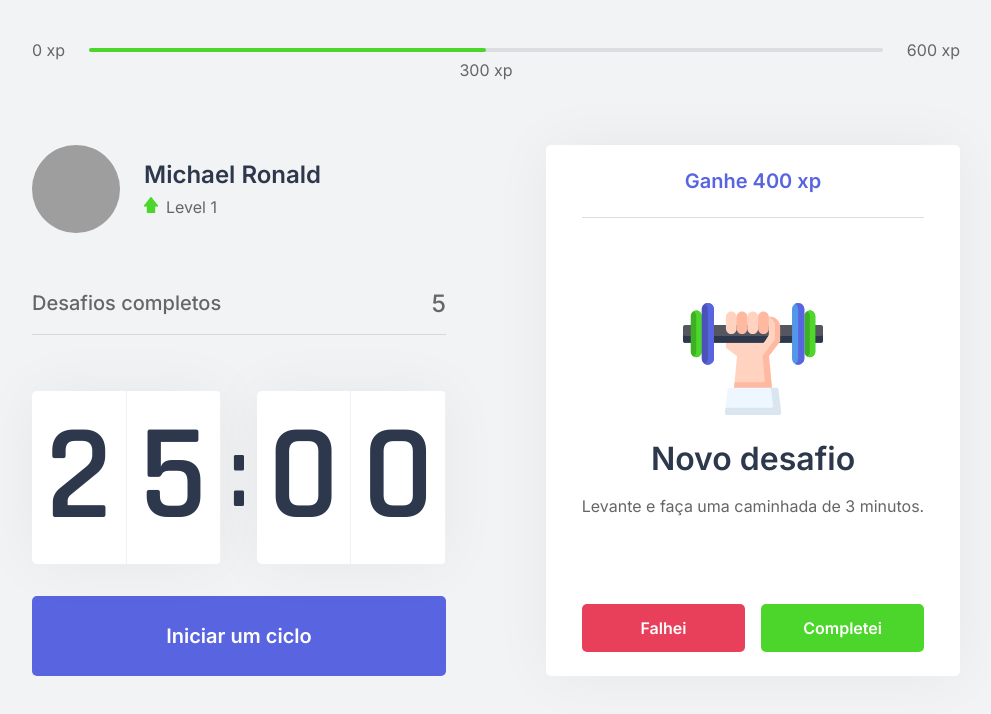
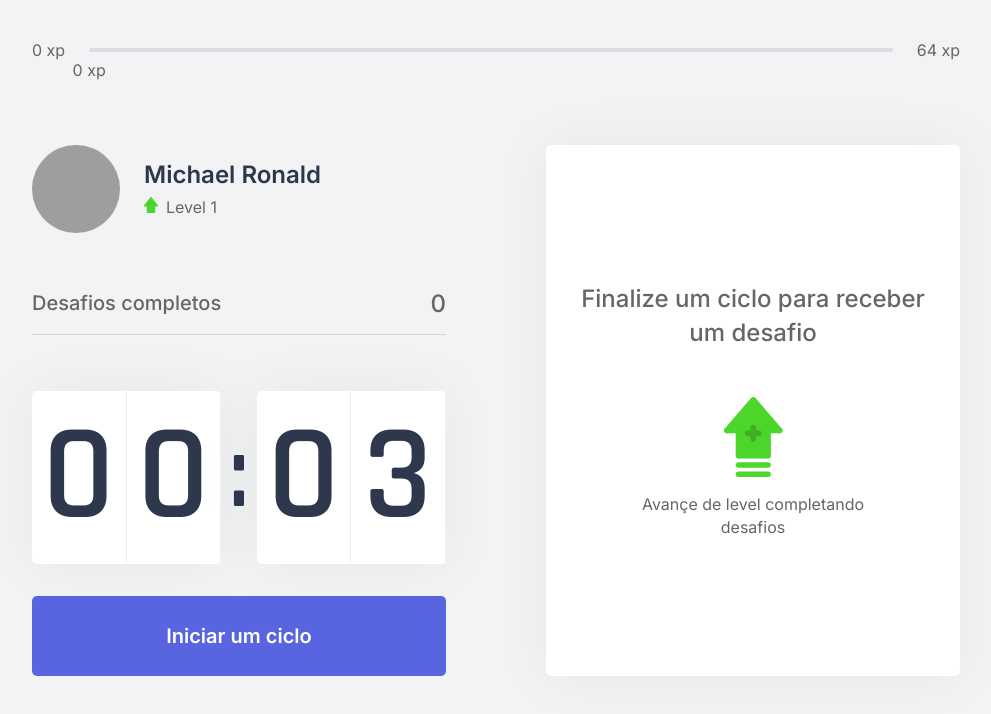
Before and after one commit to MRonald/exercoder, a Next.js app: page / in a window 1280 px wide. Shown: the top 714 px of the page, without its empty margins (144-1135 px from the left). Built offline with nearby package versions, Linux system fonts and the light colour scheme; grey boxes are pictures that could not be loaded.

Commit message:
Inserção de exercícios no challenges.json | Criando contexto do challenge | Mostrando dados de forma dinâmica com context

```diff
--- /dev/null
+++ b/challenges.json
@@ -0,0 +1,62 @@
+[
+  {
+    "type": "body",
+    "description": "Estique um de seus braços com a palma da mão virada para frente e puxe os dedos para cima por 10 segundos por mão.",
+    "amount": 80
+  },
+  {
+    "type": "body",
+    "description": "Estique seu braço contra o peito e puxe-o utilizando o outro braço por 10 segundos por braço.",
+    "amount": 60
+  },
+  {
+    "type": "body",
+    "description": "Puxe seu pescoço com a ajuda da mão para a direita e para a esquerda, permanecendo na posição por alguns segundos.",
+    "amount": 70
+  },
+  {
+    "type": "body",
+    "description": "Com as duas mãos na parte de trás da cabeça, leve-a para baixo, alongando a parte de trás da região.",
+    "amount": 60
+  },
+  {
+    "type": "body",
+    "description": "Cruze as pernas e desça com as mãos esticadas em direção ao chão. Repita o movimento com a outra perna na frente.",
+    "amount": 100
+  },
+  {
+    "type": "body",
+    "description": "Sentado, abra as pernas e tente encostar as palmas das mãos no chão, repita 3 vezes por 5 segundos.",
+    "amount": 80
+  },
+  {
+    "type": "body",
+    "description": "Puxe o joelho de encontro ao peito e segure, troque de perna após 10 segundos.",
+    "amount": 50
+  },
+  {
+    "type": "body",
+    "description": "Sentado, cruze uma perna e incline seu tronco à frente, troque de perna após 10 segundos.",
+    "amount": 80
+  },
+  {
+    "type": "eye",
+    "description": "Sentado, feche os olhos e cubra-os com as palmas da mão durante 2 minutos, depois abra normalmente.",
+    "amount": 90
+  },
+  {
+    "type": "eye",
+    "description": "Em algum ambiente aberto, olhe o mais longe que puder em quatro direções por 3s, mexa apenas os olhos. Repita 3 vezes.",
+    "amount": 140
+  },
+  {
+    "type": "eye",
+    "description": "Usando os polegares, massage a área abaixo das sobrancelhas em movimentos circulares por 15 segundos.",
+    "amount": 70
+  },
+  {
+    "type": "body",
+    "description": "Em pé, gire a cintura o máximo que puder para a esquerda, segure por cinco segundos. Repita para a direita.",
+    "amount": 90
+  }
+]
--- a/src/components/ChallengeBox.tsx
+++ b/src/components/ChallengeBox.tsx
@@ -1,19 +1,22 @@
 import styles from '../styles/components/ChallengeBox.module.css';
 
+import { useContext } from 'react';
+import { ChallengesContext } from '../contexts/ChallengesContext';
+
 export function ChallengeBox() {
-    const hasActiveChallenge = true;
+    const { activeChallenge, resetChallenge } = useContext(ChallengesContext);
     return (
         <div className={styles.challengeBoxContainer}>
-            {hasActiveChallenge ? (
+            {activeChallenge ? (
                 <div className={styles.challengeActive}>
-                    <header>Ganhe 400 xp</header>
+                    <header>Ganhe {activeChallenge.amount} xp</header>
                     <main>
-                        <img src="icons/body.svg" alt="body"/>
+                        <img src={`icons/${activeChallenge.type}.svg`} alt="body"/>
                         <strong>Novo desafio</strong>
-                        <p>Levante e faça uma caminhada de 3 minutos.</p>
+                        <p>{activeChallenge.description}</p>
                     </main>
                     <footer>
-                        <button type="button" className={styles.challengeFailedButton} onClick={() => alert()}>Falhei</button>
+                        <button type="button" className={styles.challengeFailedButton} onClick={resetChallenge}>Falhei</button>
                         <button type="button" className={styles.challengeSucceededButton} onClick={() => alert()}>Completei</button>
                     </footer>
                 </div>
--- a/src/components/CompletedChallenges.tsx
+++ b/src/components/CompletedChallenges.tsx
@@ -1,10 +1,15 @@
 import styles from '../styles/components/CompletedChallenges.module.css';
 
+import { useContext } from 'react';
+import { ChallengesContext } from '../contexts/ChallengesContext';
+
 export function CompletedChallenges() {
+    const { challengesCompleted } = useContext(ChallengesContext);
+
     return (
         <div className={styles.completedChallengesContainer}>
             <span>Desafios completos</span>
-            <span>5</span>
+            <span>{challengesCompleted}</span>
         </div>
     );
 }
--- a/src/components/Countdown.tsx
+++ b/src/components/Countdown.tsx
@@ -1,10 +1,13 @@
-import { useState, useEffect } from 'react';
+import { useState, useEffect, useContext } from 'react';
+import { ChallengesContext } from '../contexts/ChallengesContext';
 import styles from '../styles/components/Countdown.module.css';
 
 let countdownTimeout: NodeJS.Timeout;
 
 export function Countdown() {
-    const [time, setTime] = useState(25 * 60);
+    const { startNewChallenge } = useContext(ChallengesContext);
+
+    const [time, setTime] = useState(0.05 * 60);
     const [isActive, setIsActive] = useState(false);
     const [hasFinished, setHasFinished] = useState(false);
 
@@ -32,6 +35,7 @@ export function Countdown() {
         } else if (isActive && time === 0) {
             setHasFinished(true);
             setIsActive(false);
+            startNewChallenge();
         }
     }, [isActive, time]);
 
@@ -51,7 +55,7 @@ export function Countdown() {
             {hasFinished ? (
                 <button disabled className={styles.countdownButton}>
                     Ciclo encerrado
-                    <img src="icons/check-circle.svg" alt="check"/>
+                    <img src="icons/check-circle.png" alt="check"/>
                 </button>
             ) : (
                 <>
--- a/src/components/ExperienceBar.tsx
+++ b/src/components/ExperienceBar.tsx
@@ -1,16 +1,22 @@
 import styles from '../styles/components/ExperienceBar.module.css';
 
+import { useContext } from 'react';
+import { ChallengesContext } from '../contexts/ChallengesContext';
+
 export default function ExperienceBar() {
+    const { currentExperience, experienceToNextLevel } = useContext(ChallengesContext);
+    const percentToNextLevel = Math.round(currentExperience * 100) / experienceToNextLevel;
+
     return (
         <header className={styles.experienceBar}>
             <span>0 xp</span>
             <div>
-                <div style={{width: '50%'}}></div>
-                <span className={styles.currentExperience} style={{left: '50%'}}>
-                    300 xp
+                <div style={{width: `${percentToNextLevel}%`}}></div>
+                <span className={styles.currentExperience} style={{left: `${percentToNextLevel}%`}}>
+                    {`${currentExperience} xp`}
                 </span>
             </div>
-            <span>600 xp</span>
+            <span>{`${experienceToNextLevel} xp`}</span>
         </header>
     );
 }
--- /dev/null
+++ b/src/contexts/ChallengesContext.tsx
@@ -0,0 +1,65 @@
+import { createContext, useState, ReactNode } from 'react';
+
+import challenges from '../../challenges.json';
+
+interface Challenge {
+    type: 'body' | 'eye',
+    description: string,
+    amount: number
+}
+
+interface ChallengesContextData {
+    level: number,
+    currentExperience: number,
+    challengesCompleted: number,
+    activeChallenge: Challenge,
+    experienceToNextLevel: number,
+    levelUp: () => void,
+    startNewChallenge: () => void,
+    resetChallenge: () => void
+}
+
+interface ChallengesProviderProps {
+    children: ReactNode;
+}
+
+export const ChallengesContext = createContext({} as ChallengesContextData);
+
+export function ChallengesProvider({ children }: ChallengesProviderProps) {
+    const [level, setLevel] = useState(1);
+    const [currentExperience, setCurrentExperience] = useState(0);
+    const [challengesCompleted, setChallengesCompleted] = useState(0);
+    const [activeChallenge, setActiveChallenge] = useState(null);
+    const experienceToNextLevel = Math.pow((level + 1) * 4, 2);
+
+    function levelUp() {
+        setLevel(level + 1);
+    }
+
+    function startNewChallenge() {
+        const randomChallengeIndex = Math.floor(Math.random() * challenges.length);
+        const challenge = challenges[randomChallengeIndex];
+        setActiveChallenge(challenge);
+    }
+
+    function resetChallenge() {
+        setActiveChallenge(null);
+    }
+
+    return (
+        <ChallengesContext.Provider
+            value={{
+                level,
+                currentExperience,
+                challengesCompleted,
+                activeChallenge,
+                experienceToNextLevel,
+                levelUp,
+                startNewChallenge,
+                resetChallenge
+            }}
+        >
+            {children}
+        </ChallengesContext.Provider>
+    );
+}
--- a/src/pages/_app.tsx
+++ b/src/pages/_app.tsx
@@ -1,7 +1,14 @@
 import '../styles/global.css';
 
+import { ChallengesProvider } from '../contexts/ChallengesContext';
+
 function MyApp({ Component, pageProps }) {
-  return <Component {...pageProps} />
+
+  return (
+    <ChallengesProvider>
+      <Component {...pageProps} />
+    </ChallengesProvider>
+  );
 }
 
-export default MyApp
+export default MyApp;
--- a/src/styles/components/Countdown.module.css
+++ b/src/styles/components/Countdown.module.css
@@ -57,7 +57,7 @@
     background: var(--white);
     color: var(--text);
     cursor: not-allowed;
-    border-bottom: 3px solid black;
+    border-bottom: 3px solid var(--green);
 }
 .countdownButton:disabled > img {
     height: 18px;
```
Also changed, not shown: public/icons/check-circle.png (added), public/icons/check-circle.svg (deleted).
